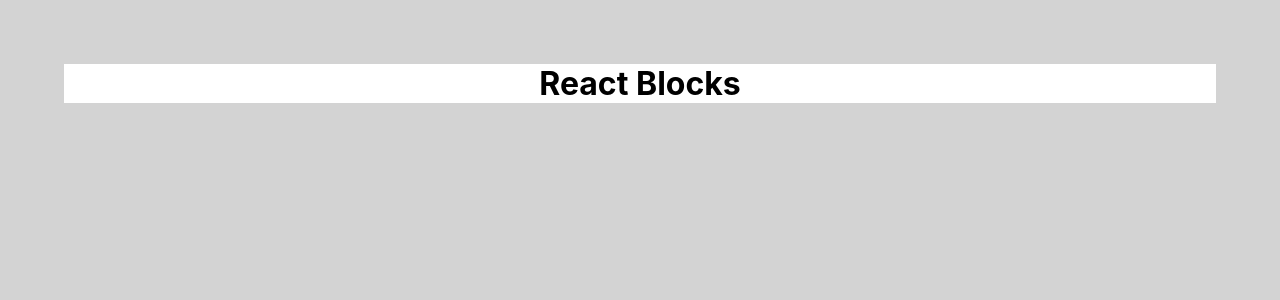
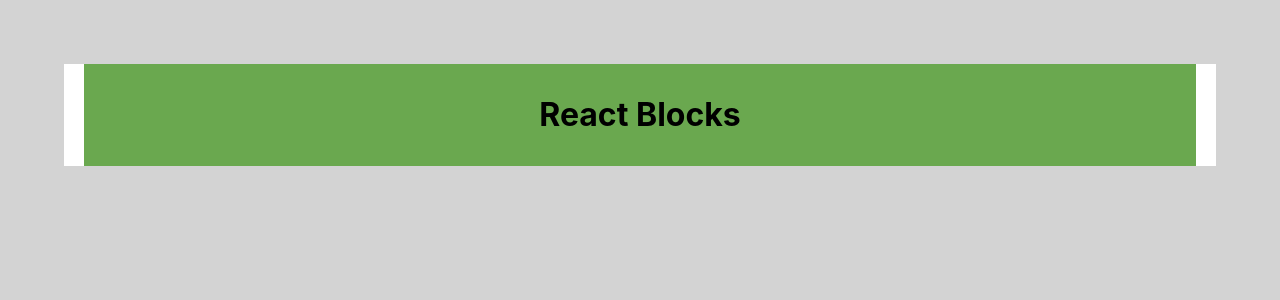
Before and after one commit to vircabading/MERN_React_Class_Component_React_Blocks_2306, a React (Create React App) app: page / in a window 1280 px wide. Shown: the top 300 px of the page. Built offline with nearby package versions, Linux system fonts and the light colour scheme.

Commit message:
implement header component

```diff
--- a/src/App.js
+++ b/src/App.js
@@ -1,10 +1,12 @@
 import logo from './logo.svg';
 import './App.css';
+
+import HeaderComp from './Components/HeaderComp';
 
 function App() {
   return (
     <div className="App">
-      <h1>React Blocks</h1>
+      <HeaderComp />
     </div>
   );
 }
--- /dev/null
+++ b/src/Components/HeaderComp.jsx
@@ -0,0 +1,14 @@
+import React, { Component } from 'react'
+import styles from "../Modules/HeaderComp.module.css"
+
+export class HeaderComp extends Component {
+  render() {
+    return (
+        <div className={ styles.header }>
+            <h1>React Blocks</h1>
+        </div>
+    )
+  }
+}
+;
+export default HeaderComp;
--- /dev/null
+++ b/src/Modules/HeaderComp.module.css
@@ -0,0 +1,5 @@
+.header {
+    background-color: #6aa84f;
+    margin: 20px;
+    padding: 10px;
+}
```
